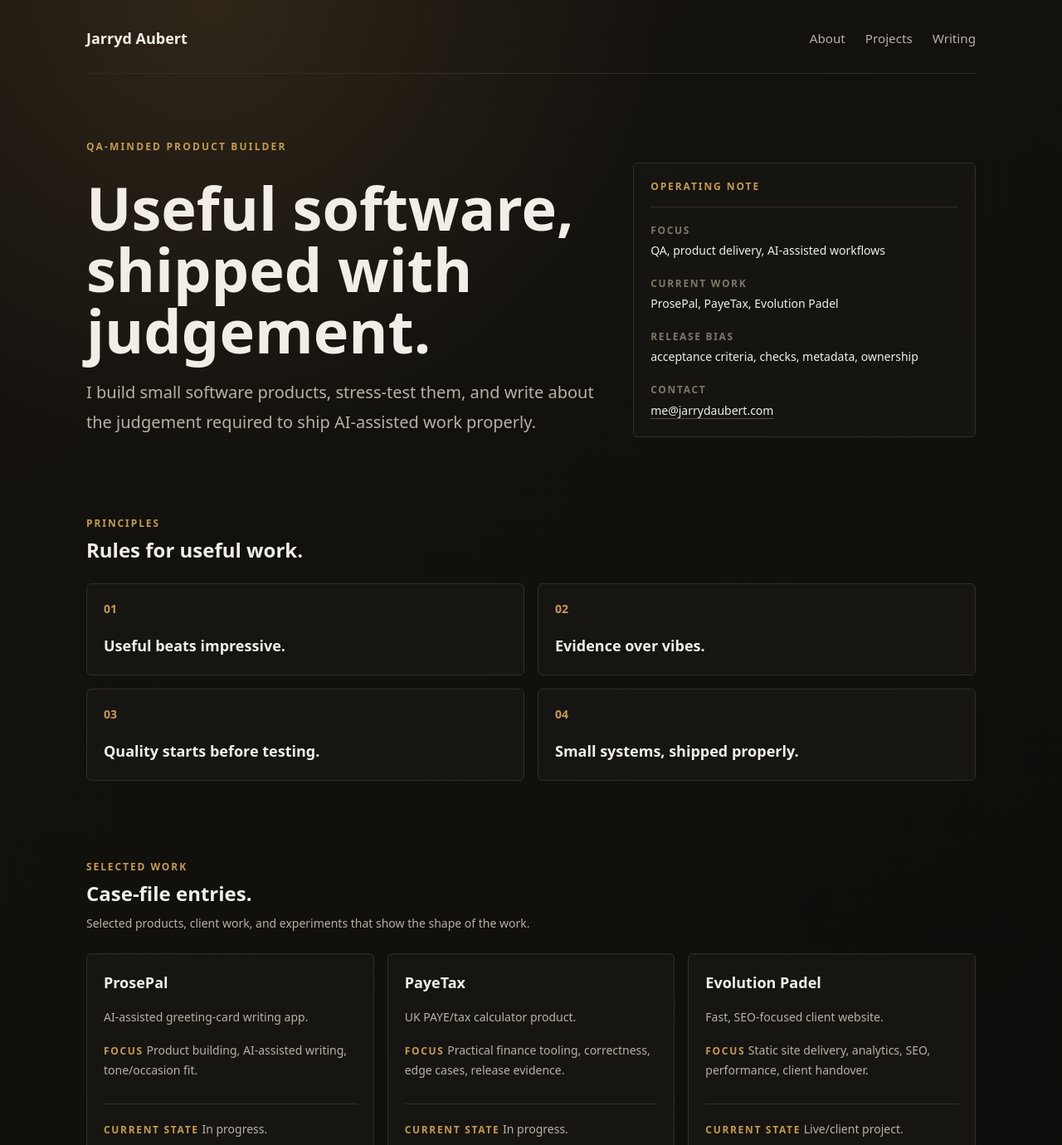
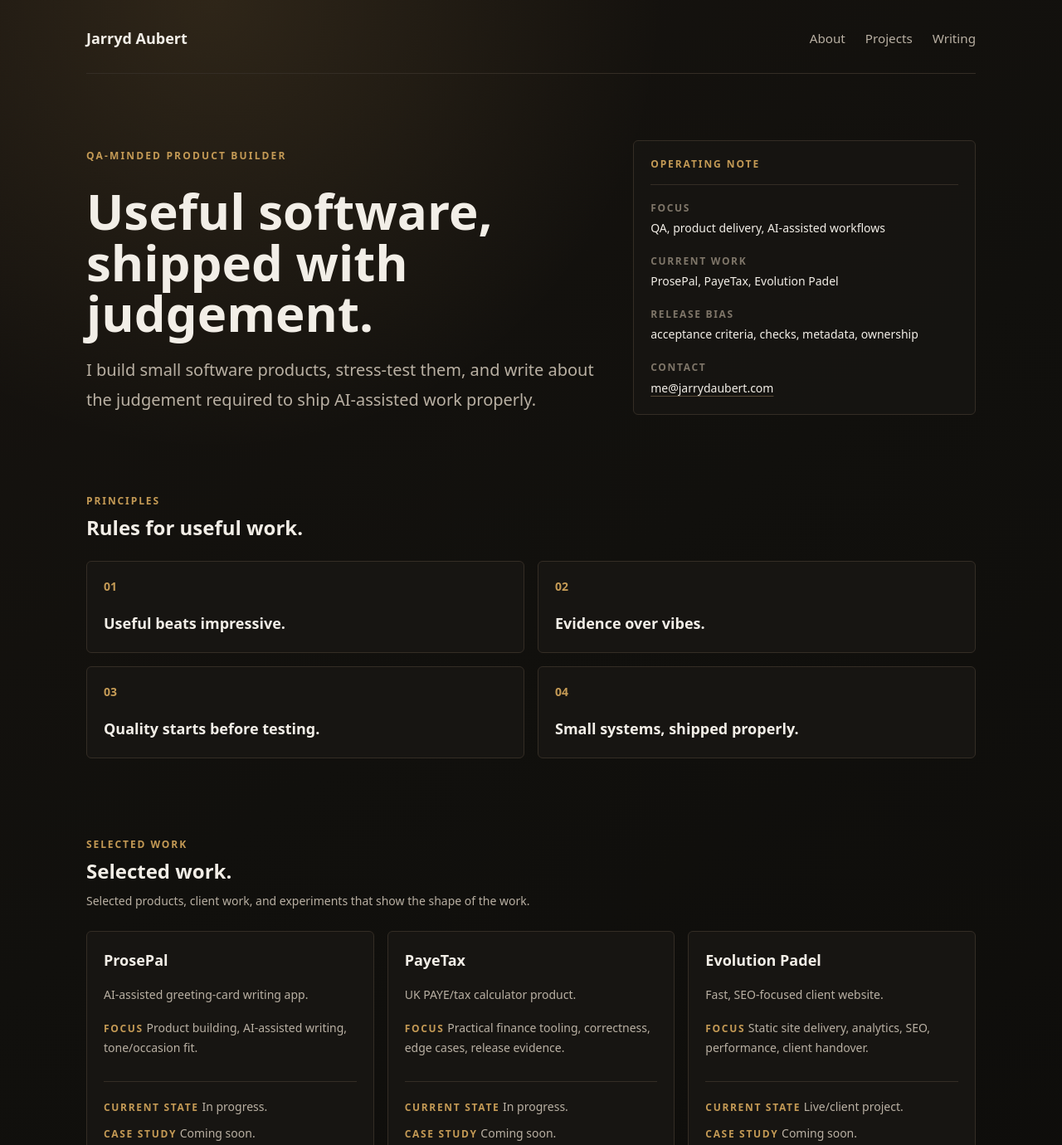
Before and after one commit to jarrydaubert/jarrydaubert.com, a Next.js app: page / in a window 1280 px wide. Shown: the top 1380 px of the page at 83% size. Built offline with nearby package versions, Linux system fonts and the light colour scheme.

Commit message:
fix: polish homepage editorial treatment

```diff
--- a/src/app/page.tsx
+++ b/src/app/page.tsx
@@ -50,7 +50,7 @@ export default function Home() {
           <div className="space-y-5">
             <h1
               id="home-title"
-              className="max-w-3xl text-5xl font-semibold leading-[1.03] tracking-normal text-[var(--color-fg)] sm:text-6xl lg:text-7xl"
+              className="max-w-3xl text-5xl font-semibold leading-[1.02] tracking-normal text-[var(--color-fg)] sm:text-6xl lg:text-6xl"
             >
               Useful software, shipped with judgement.
             </h1>
@@ -131,7 +131,7 @@ export default function Home() {
             id="selected-work"
             className="text-2xl font-semibold text-[var(--color-fg)]"
           >
-            Case-file entries.
+            Selected work.
           </h2>
           <p className="max-w-2xl text-sm leading-6 text-[var(--color-muted)]">
             Selected products, client work, and experiments that show the shape
```
